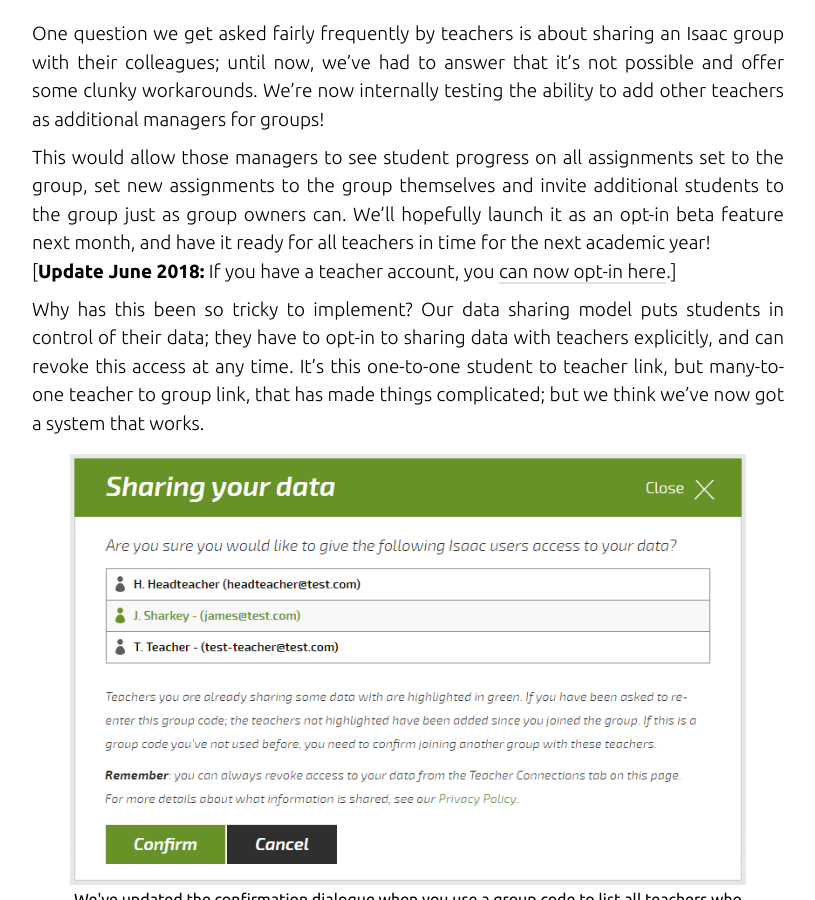
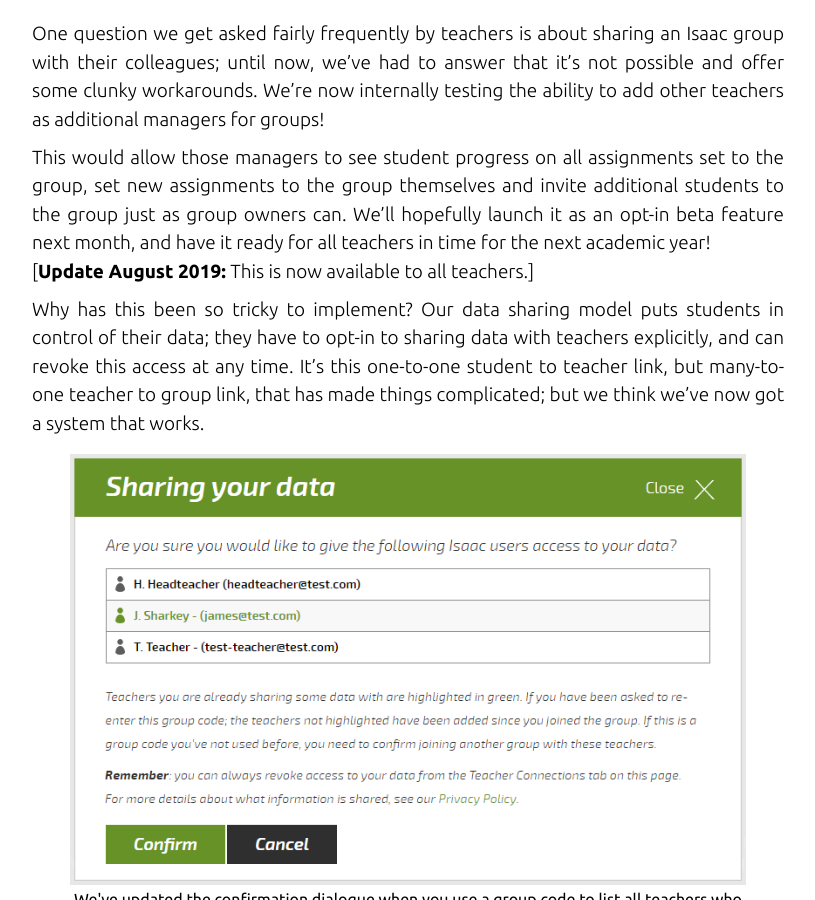
Before and after one commit to isaacphysics/isaac-labs, a Jekyll site: the page built from blog/_posts/2018-05-08-teachers-sharing-groups.markdown, in a window 1280 px wide and 900 px high, scrolled down 300 px. Shown: the whole window, without its empty margins (232-1047 px from the left). Built offline with Jekyll 4.4.1, drawn with Linux system fonts in a browser that asks for light colours; nearby versions of some CDN libraries.

Commit message:
Update Teacher Sharing Groups page to note feature is out of beta

```diff
--- a/blog/_posts/2018-05-08-teachers-sharing-groups.markdown
+++ b/blog/_posts/2018-05-08-teachers-sharing-groups.markdown
@@ -9,7 +9,7 @@ author_site: https://isaacphysics.org/about
 One question we get asked fairly frequently by teachers is about sharing an Isaac group with their colleagues; until now, we've had to answer that it's not possible and offer some clunky workarounds. We're now internally testing the ability to add other teachers as additional managers for groups!
 
 This would allow those managers to see student progress on all assignments set to the group, set new assignments to the group themselves and invite additional students to the group just as group owners can. We'll hopefully launch it as an opt-in beta feature next month, and have it ready for all teachers in time for the next academic year!
-<br>[<b>Update June 2018:</b> If you have a teacher account, you <a href="https://isaacphysics.org/account#betafeatures" target="_blank">can now opt-in here</a>.]
+<br>[<b>Update August 2019:</b> This is now available to all teachers.]
 
 Why has this been so tricky to implement? Our data sharing model puts students in control of their data; they have to opt-in to sharing data with teachers explicitly, and can revoke this access at any time. It's this one-to-one student to teacher link, but many-to-one teacher to group link, that has made things complicated; but we think we've now got a system that works.
 
```
